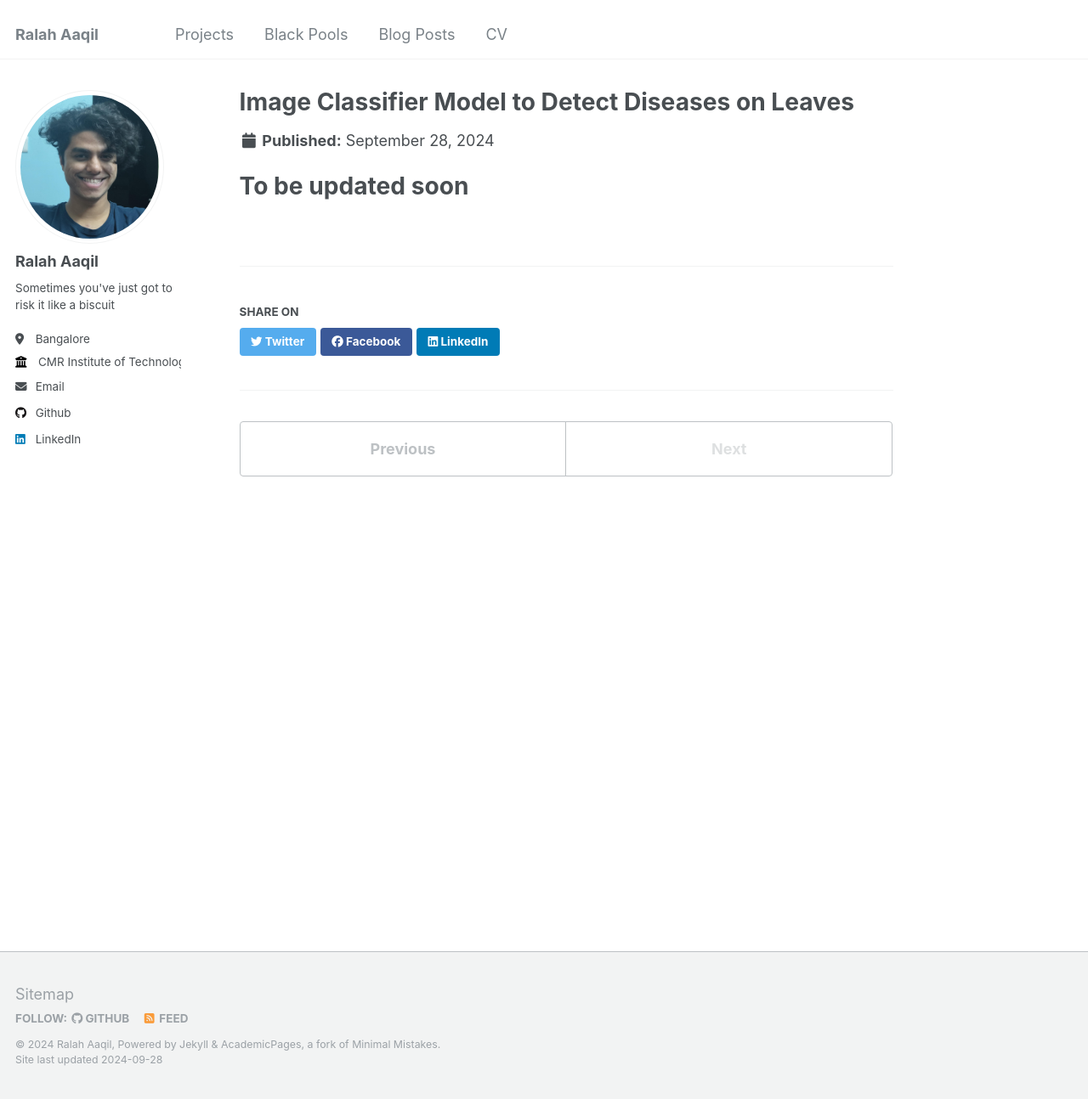
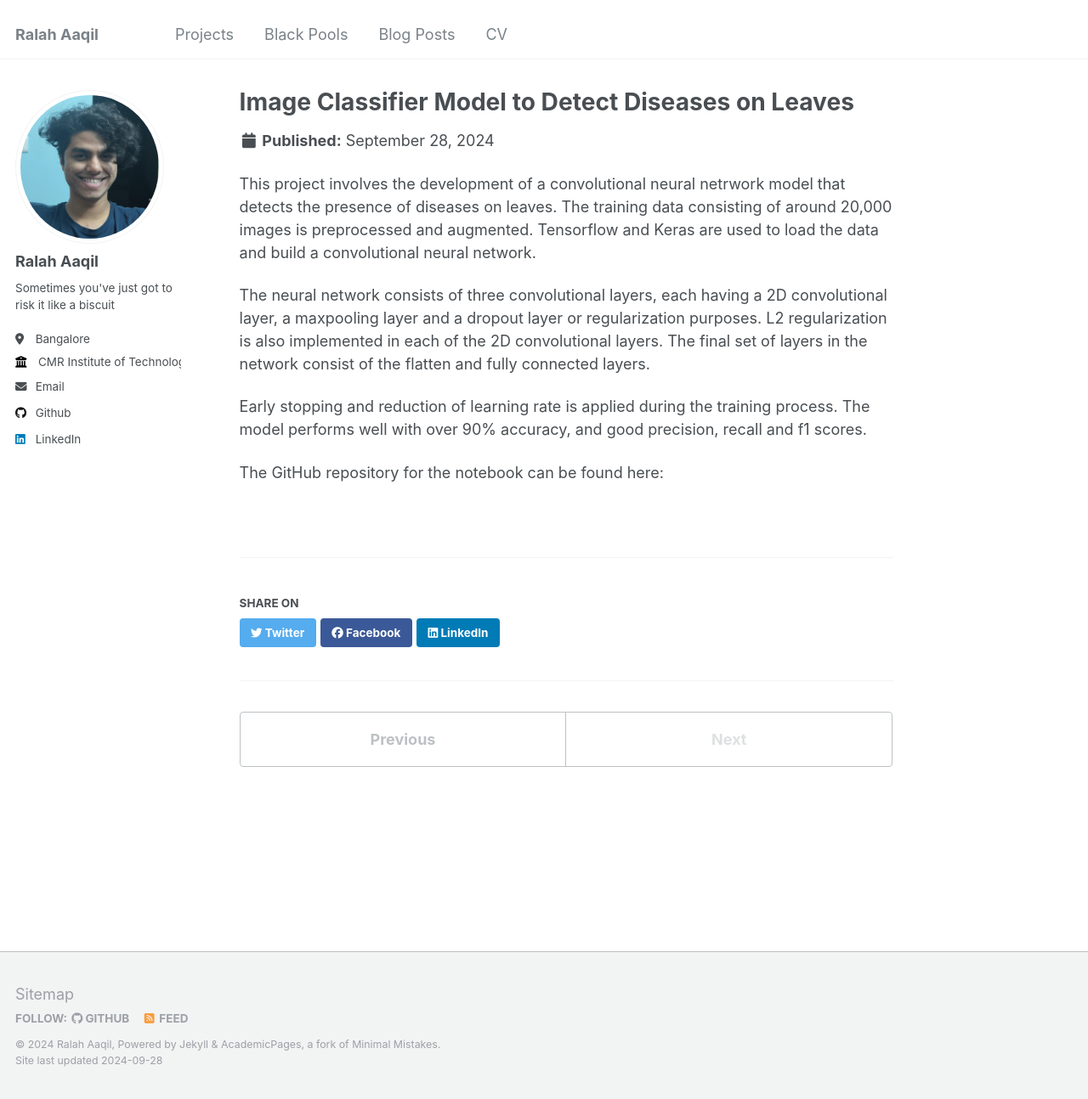
Before and after one commit to ralahaaqil/ralahaaqil.github.io, a Jekyll site: the page built from _portfolio/portfolio-2.md, in a window 1280 px wide and 1294 px high. Shown: the whole window at 85% size. Built offline with Jekyll 4.4.1, drawn with Linux system fonts in a browser that asks for light colours.

Commit message:
Update portfolio-2.md

```diff
--- a/_portfolio/portfolio-2.md
+++ b/_portfolio/portfolio-2.md
@@ -4,4 +4,10 @@ excerpt: "This project deals with the development of a convolutional neural netw
 collection: portfolio
 ---
 
-# To be updated soon
+This project involves the development of a convolutional neural netrwork model that detects the presence of diseases on leaves. The training data consisting of around 20,000 images is preprocessed and augmented. Tensorflow and Keras are used to load the data and build a convolutional neural network.
+
+The neural network consists of three convolutional layers, each having a 2D convolutional layer, a maxpooling layer and a dropout layer or regularization purposes. L2 regularization is also implemented in each of the 2D convolutional layers. The final set of layers in the network consist of the flatten and fully connected layers.
+
+Early stopping and reduction of learning rate is applied during the training process. The model performs well with over 90% accuracy, and good precision, recall and f1 scores.
+
+The GitHub repository for the notebook can be found here:
```
